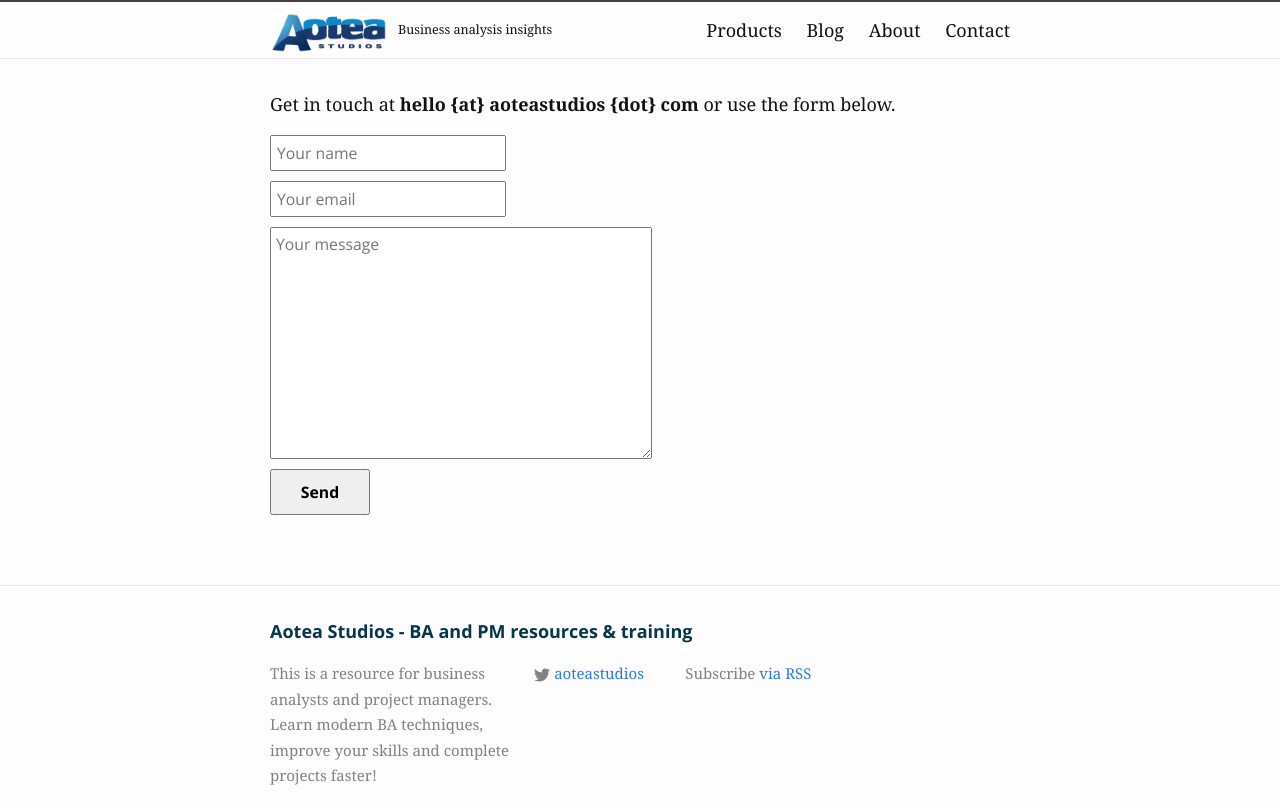
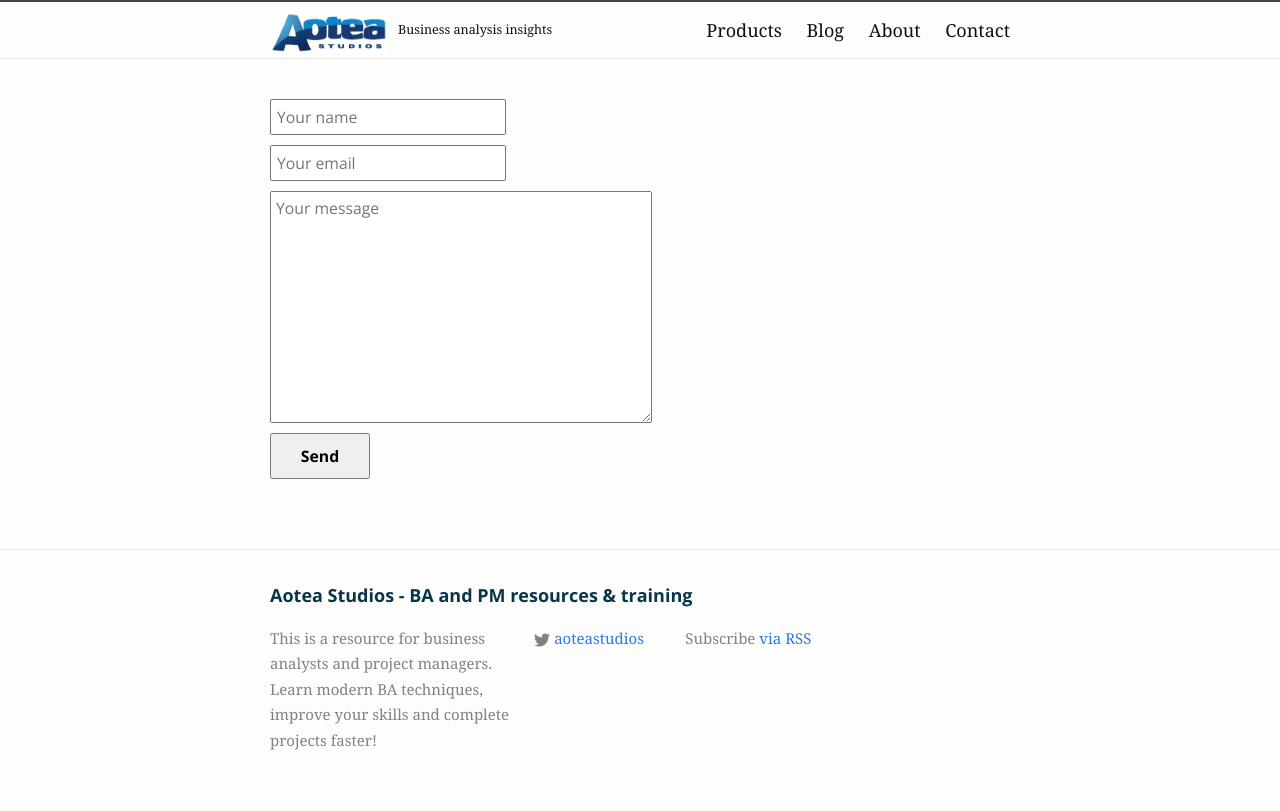
Before and after one commit to alexkorban/aoteastudios.com, a Jekyll site: the page built from 4-contact.md, in a window 1280 px wide. Shown: the top 811 px of the page. Built offline with Jekyll 4.4.1, drawn with Linux system fonts in a browser that asks for light colours; nearby versions of some CDN libraries; some web fonts are replaced; grey boxes are pictures that could not be loaded.

Commit message:
Update 4-contact.md

```diff
--- a/4-contact.md
+++ b/4-contact.md
@@ -5,8 +5,6 @@ title: Contact
 tooltip: Questions and comments
 permalink: /contact/
 ---
-
-Get in touch at **hello {at} aoteastudios {dot} com** or use the form below.
 
 <form action="https://formspree.io/f/hello@aoteastudios.com" method="POST">
     <input type="text" name="name" placeholder="Your name" style = "width: 30%">
```
